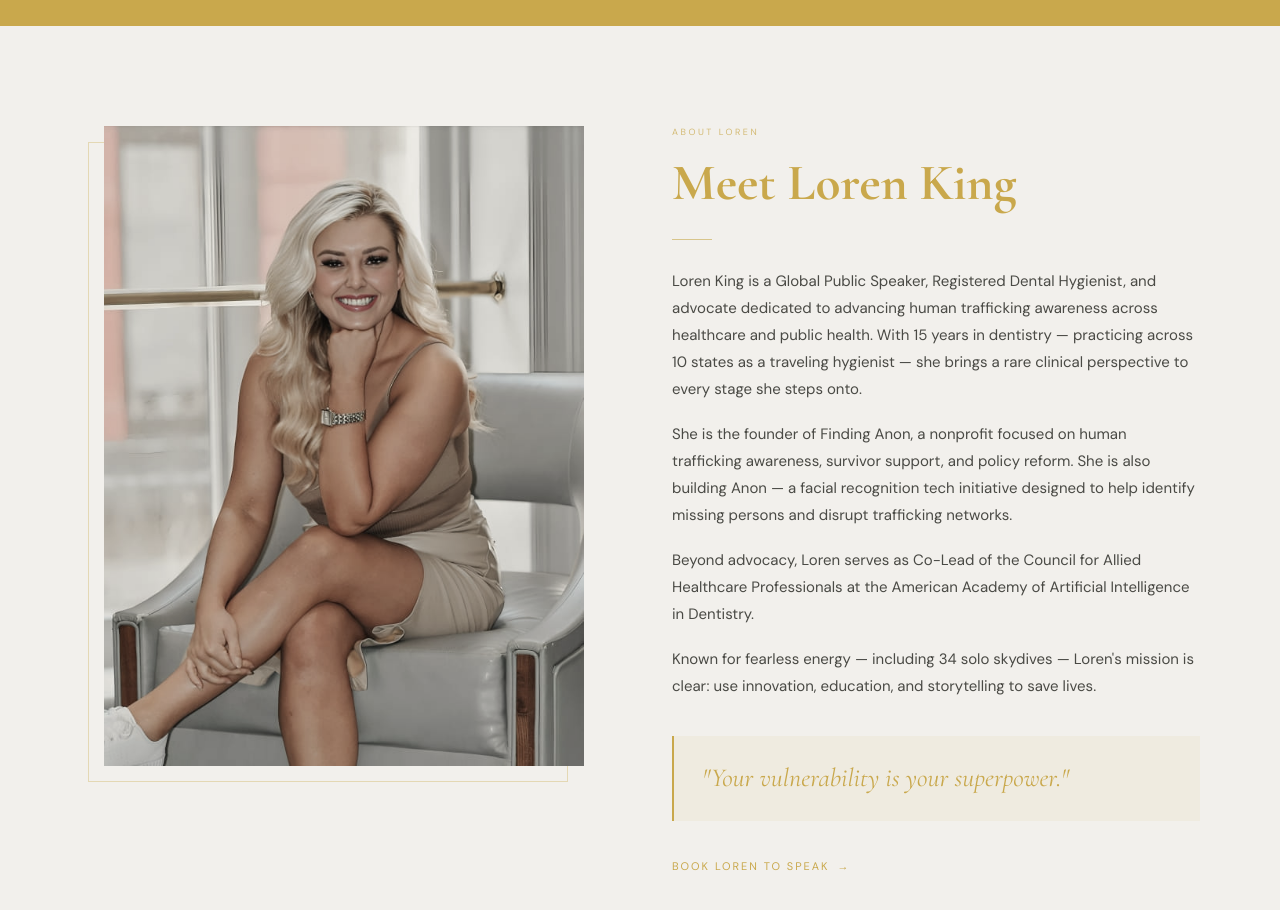
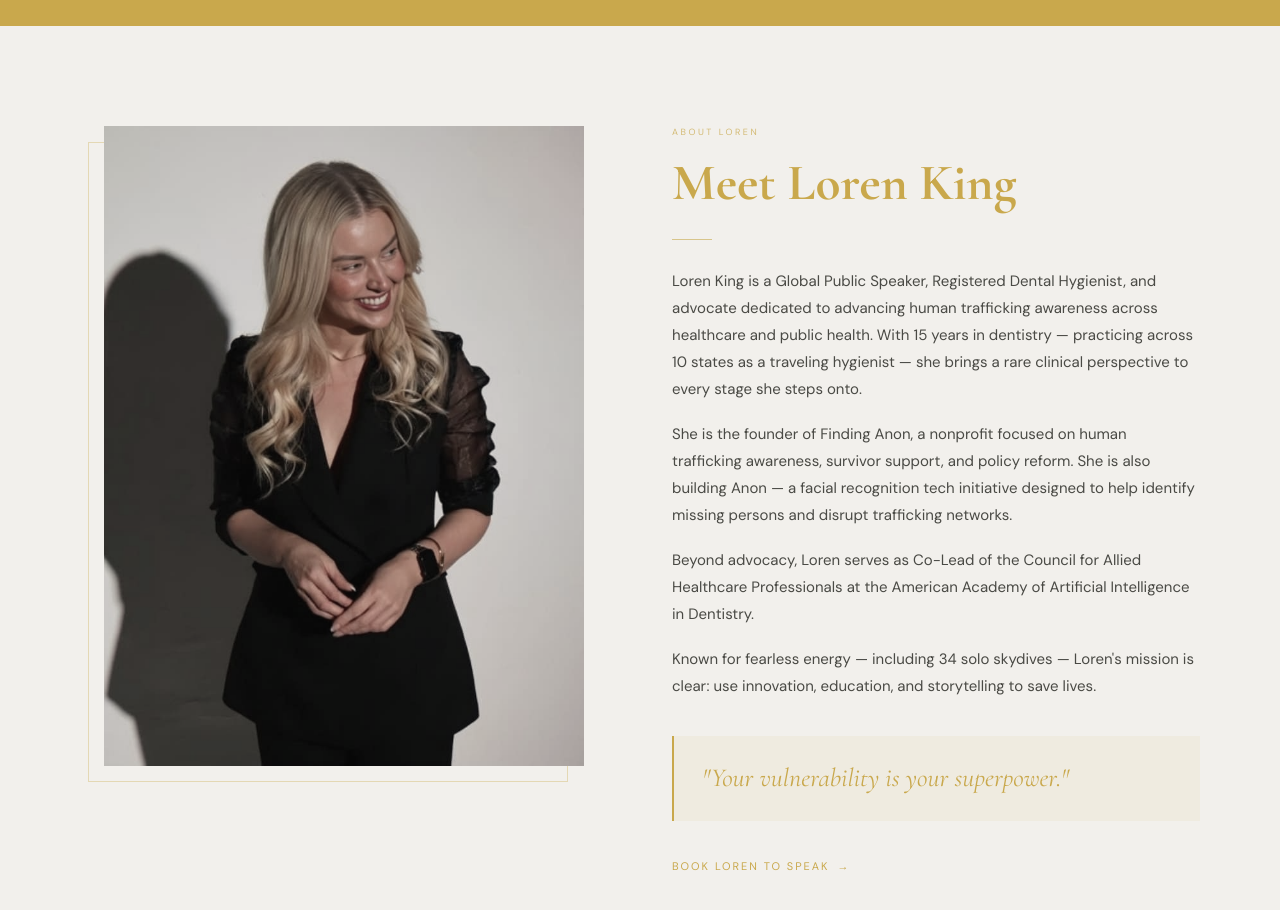
Before and after one commit to rafesite/loren-king, a React (Vite) app: page / in a window 1280 px wide. Shown: the part 1080-1990 px from the top of the page. Built offline with nearby package versions, Linux system fonts and the light colour scheme.

Commit message:
Updated About.tsx

```diff
--- a/src/components/About.tsx
+++ b/src/components/About.tsx
@@ -1,7 +1,9 @@
+import { useState } from 'react';
 import { useInView } from '../hooks/useInView';
 
 export default function About() {
   const { ref, visible } = useInView(0.08);
+  const [hovered, setHovered] = useState(false);
 
   return (
     <section
@@ -41,20 +43,48 @@ export default function About() {
                 zIndex: 0,
               }}
             />
+            {/* Image container with crossfade */}
+            <div
+              style={{ position: 'relative', width: '100%', height: '100%', zIndex: 1, cursor: 'pointer' }}
+              onMouseEnter={() => setHovered(true)}
+              onMouseLeave={() => setHovered(false)}
+              onClick={() => setHovered((v) => !v)}
+            >
+              {/* Image 1 — default */}
               <img
-              src="/50401340447_(1).jpg"
+                src="/meet_loren1.jpg"
                 alt="Loren King — Global Public Speaker"
                 className="img-editorial"
                 style={{
-                position: 'relative',
-                zIndex: 1,
+                  position: 'absolute',
+                  inset: 0,
                   width: '100%',
                   height: '100%',
                   objectFit: 'cover',
-                objectPosition: 'center top',
+                  objectPosition: 'center',
                   display: 'block',
+                  opacity: 1,
                 }}
               />
+              {/* Image 2 — hover/tap reveal */}
+              <img
+                src="/meet_loren2.jpg"
+                alt="Loren King"
+                className="img-editorial"
+                style={{
+                  position: 'absolute',
+                  inset: 0,
+                  width: '100%',
+                  height: '100%',
+                  objectFit: 'cover',
+                  objectPosition: 'center',
+                  display: 'block',
+                  opacity: hovered ? 1 : 0,
+                  transition: 'opacity 0.5s ease-in-out',
+                  zIndex: 1,
+                }}
+              />
+            </div>
           </div>
         </div>
 
```
Lines whose indentation alone changed are shown as unchanged.
